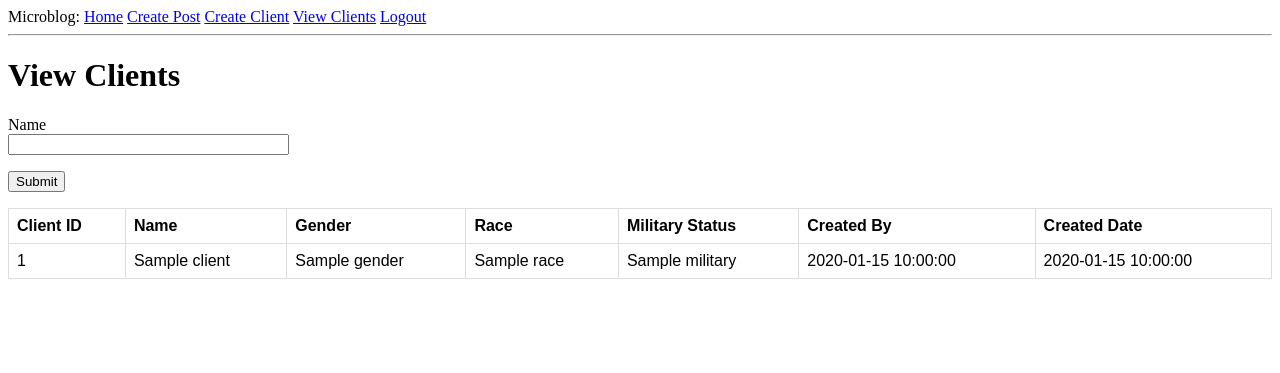
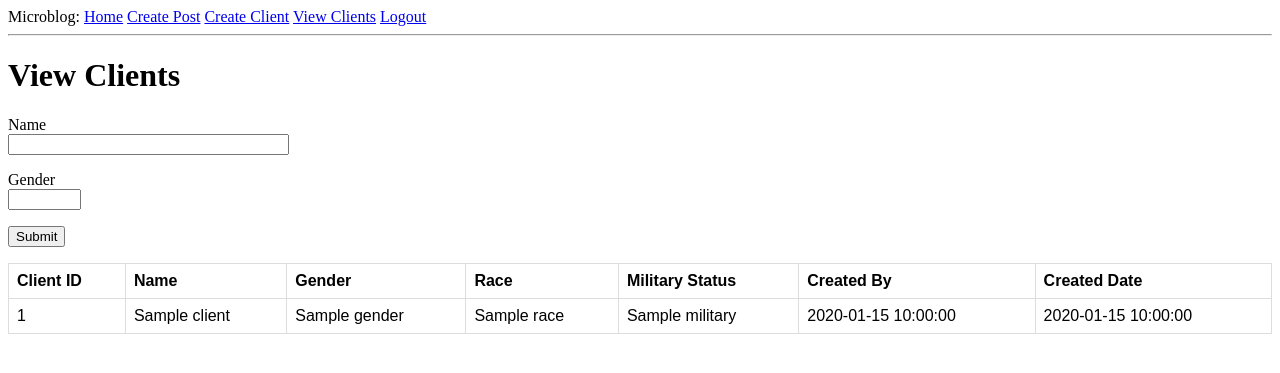
Before and after one commit to Pasmuth/posh-db, a Python web app: template microblog/app/templates/view_clients.html in a window 1280 px wide. Shown: the top 373 px of the page. Run offline with Jinja, Linux system fonts and the light colour scheme; the template is opened without the code that fills it: most values are stand-ins (such as "Sample title", 1, 10 or a date in 2020); form fields are guessed from the names that the template uses.

Commit message:
optional query filters

```diff
--- a/microblog/app/forms.py
+++ b/microblog/app/forms.py
@@ -1,6 +1,6 @@
 from flask_wtf import FlaskForm
 from wtforms import StringField, PasswordField, BooleanField, SubmitField, TextAreaField, SelectField, FieldList, FormField
-from wtforms.validators import DataRequired, ValidationError, Email, EqualTo
+from wtforms.validators import DataRequired, ValidationError, Email, EqualTo, Optional
 from app.models import User
 from app.lists import Lists
 
@@ -56,7 +56,7 @@ class FilterClients(FlaskForm):
 	military_status = list(zip(lists.military.keys(), lists.military.values()))
 
 	name = StringField('Name')
-	# gender = SelectField('Gender', choices = gender_list_choices, coerce = int)
+	gender = SelectField('Gender', choices = gender_list_choices, validators = [Optional()], coerce = int)
 	# race = SelectField('Race', choices = race_choices, coerce = int)
 	# military = SelectField('Military', choices = military_status, coerce = int)
 	submit = SubmitField('Filter Results')
--- a/microblog/app/routes.py
+++ b/microblog/app/routes.py
@@ -87,8 +87,12 @@ def view_clients():
 	lists = Lists()
 	form = FilterClients()
 	if form.validate_on_submit():
+		clients = Client.query
 		if form.name.data:
-			clients = Client.query.filter_by(name = form.name.data)
+			clients = clients.filter(Client.name == form.name.data)
+		if form.gender.data:
+			clients = clients.filter(Client.gender == form.gender.data)
+		clients = clients.all()
 		return render_template('view_clients.html', title = 'Clients', clients = clients, lists = lists, form = form)
 	clients = Client.query.all()
 	return render_template('view_clients.html', title = 'Clients', clients = clients, lists = lists, form = form)
--- a/microblog/app/templates/view_clients.html
+++ b/microblog/app/templates/view_clients.html
@@ -9,6 +9,13 @@
 			{{ form.name.label }} <br>
 			{{ form.name(size=32) }} <br>
 			{% for error in form.name.errors %}
+			<span style="color: red;">[{{ error }}]</span>
+			{% endfor %}
+		</p>
+		<p>
+			{{ form.gender.label }} <br>
+			{{ form.gender(size=6) }} <br>
+			{% for error in form.gender.errors %}
 			<span style="color: red;">[{{ error }}]</span>
 			{% endfor %}
 		</p>
--- a/microblog/microblog.py
+++ b/microblog/microblog.py
@@ -1,5 +1,5 @@
 from app import app, db, lists
-from app.models import User, Post, Client, List, ListItem
+from app.models import User, Post, Client
 
 @app.shell_context_processor
 def make_shell_context():
@@ -7,6 +7,4 @@ def make_shell_context():
 			'User':User,
 			'Post':Post,
 			'Client':Client,
-			'List':List,
-			'ListItem':ListItem,
 			'Lists':lists}
```
